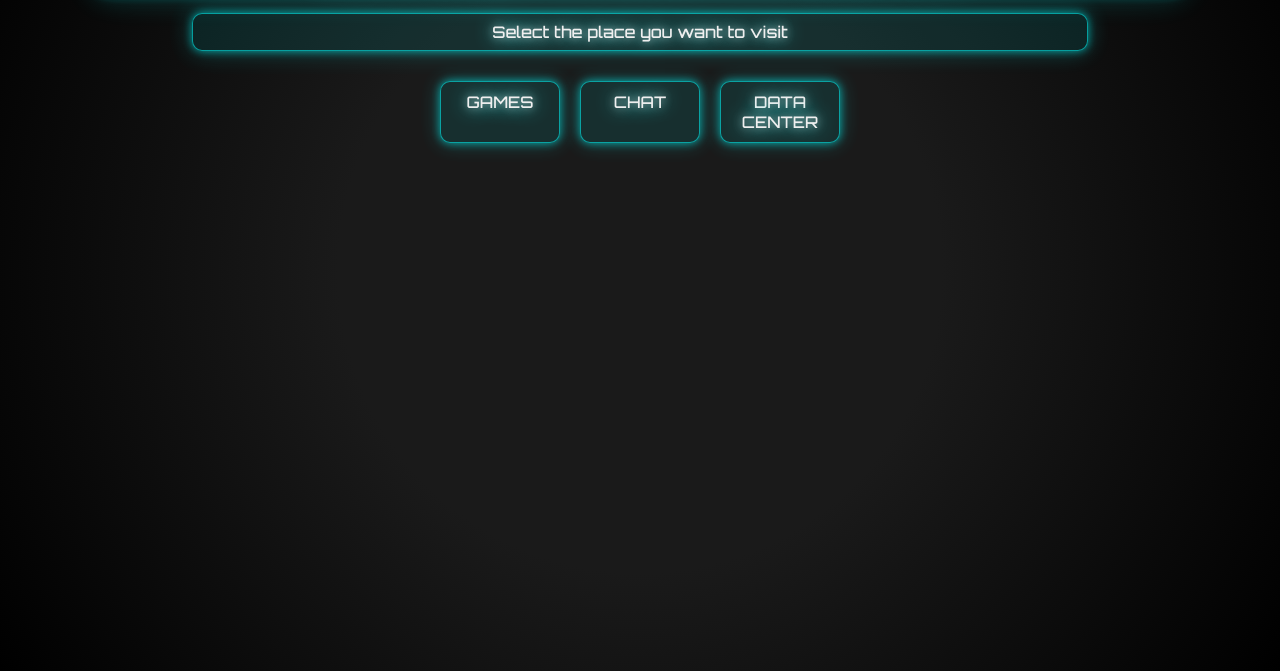
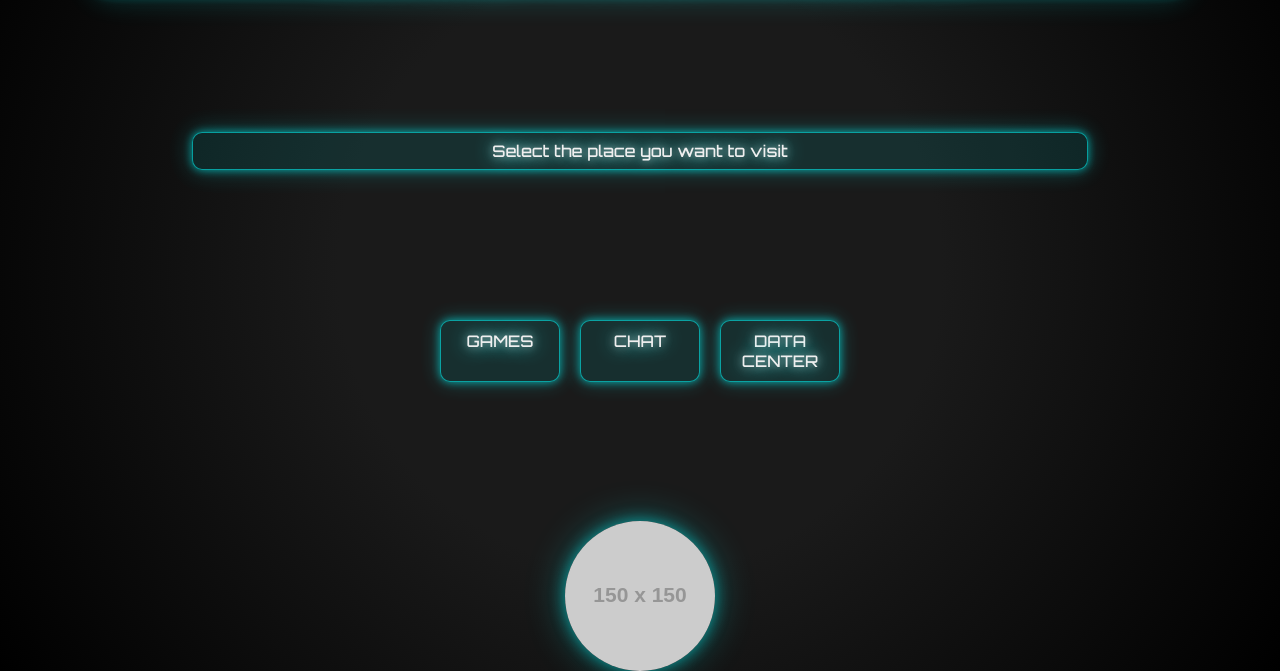
Before and after one commit to Scort231/scort231.github.io, a plain HTML site: page index.html in a window 1280 px wide. Shown: the part 129-800 px from the top of the page. Drawn offline with Linux system fonts and the light colour scheme; placeholder pictures from the web are drawn by us.

Commit message:
Update index.html

```diff
--- a/index.html
+++ b/index.html
@@ -24,6 +24,7 @@
       display: flex;
       flex-direction: column;
       align-items: center;
+      justify-content: space-between;
     }
 
     h1 {
@@ -89,6 +90,14 @@
       background: rgba(0, 255, 255, 0.2);
     }
 
+    .planet {
+      margin-top: 20px; /* Spacing between buttons and the planet */
+      width: 150px; /* Set the size of the planet image */
+      height: auto;
+      border-radius: 50%;
+      box-shadow: 0 0 15px rgba(0, 255, 255, 0.5), 0 0 40px rgba(0, 255, 255, 0.3);
+    }
+
     @keyframes pulse {
       0% {
         transform: scale(1);
@@ -133,5 +142,8 @@
     <div class="button">Data Center</div>
   </div>
 
+  <!-- Image of a galaxy-colored planet -->
+  <img class="planet" src="https://via.placeholder.com/150" alt="Galaxy Colored Planet">
+
 </body>
 </html>
```
